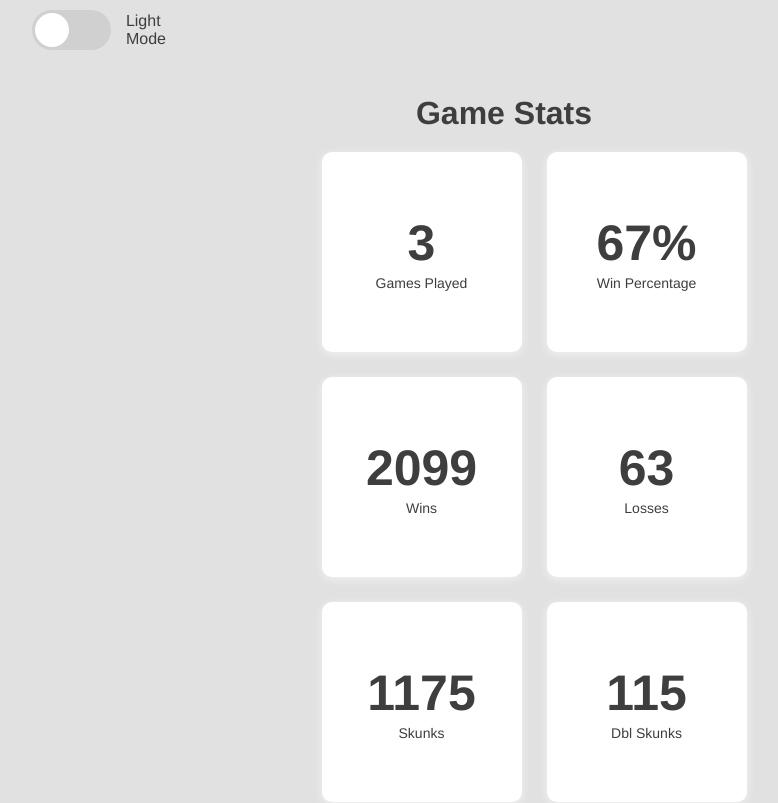
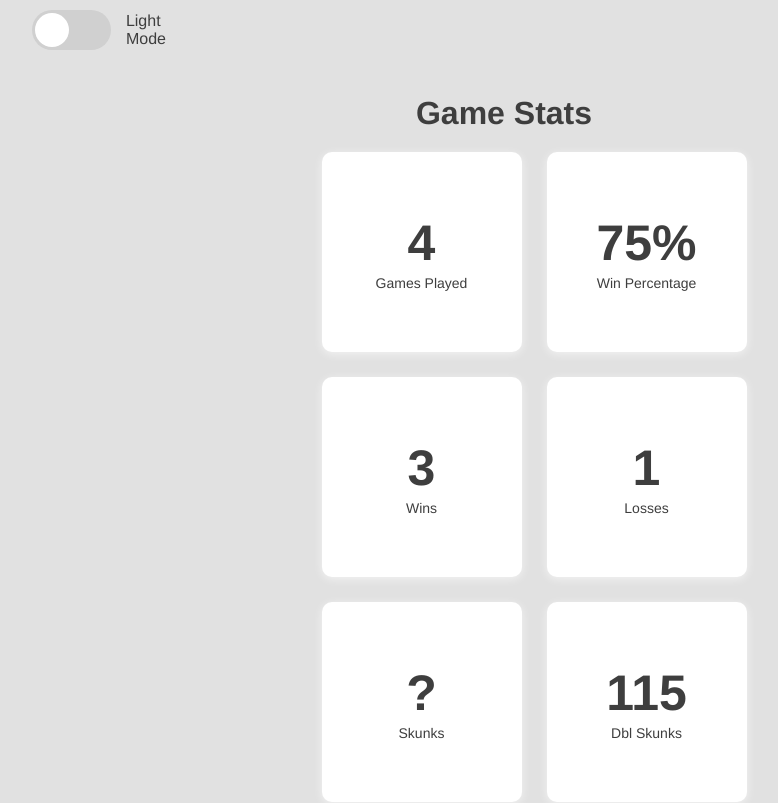
Before and after one commit to ClaytonDewey/tca-cribbage, a React (Create React App) app: page /#/stats in a window 1280 px wide. Shown: the top 803 px of the page, without its empty margins (136-914 px from the left). Built offline with nearby package versions, Linux system fonts and the light colour scheme.

Commit message:
Worked on wins/losses...
Trying to figure out skunks and double skunks...

```diff
--- a/src/App.tsx
+++ b/src/App.tsx
@@ -16,8 +16,10 @@ interface gameResult {
     end: string;
     winner: string;
     players: player[];
-    skunk?: boolean,
-    dblSkunk?: boolean
+    skunk?: boolean;
+    dblSkunk?: boolean;
+    skunked?: boolean;
+    dblSkunked?: boolean
 }
 
 const game1: gameResult = {
@@ -49,10 +51,18 @@ const game3: gameResult = {
     , players: [{ name: "Me", order: 2}, { name: "Dad", order: 1}]
 }
 
+const game4: gameResult = {
+     start: "2022-02-15T22:00:30"
+    , end: "2022-02-15T22:30:30"
+    , winner: "Me"
+    , players: [{ name: "Me", order: 2}, { name: "Dad", order: 1}]
+}
+
 let gameResults = [
-    game1,
-    game2,
-    game3
+    game1
+    , game2
+    , game3
+    , game4
 ]
 
 const calculateWinningPercentage = (results: gameResult[], who: string): number => {
@@ -60,6 +70,8 @@ const calculateWinningPercentage = (results: gameResult[], who: string): number
 
     return percentage < 1 ? +percentage.toFixed(2) * 100 : percentage * 100;
 };
+
+const calculateTotalWins = (results: gameResult[], who: string): number => (results.filter(x => x.winner === who).length);
 
 const toggleMode = () => {
     const html = document.querySelector("html");
@@ -89,7 +101,11 @@ const App = () => {
                 <Route path="setup" element={<SetupGame />} />
                 <Route path="play" element={<PlayGame />} />
                 <Route path="stats" element={
-                    <Stats gameResults={gameResults} calcPercentage={calculateWinningPercentage(gameResults, "Me")} />
+                    <Stats
+                        gameResults={gameResults}
+                        calcPercentage={calculateWinningPercentage(gameResults, "Me")}
+                        calcWins={calculateTotalWins(gameResults, "Me")}
+                    />
                 } />
             </Routes>
         </>
--- a/src/Components/Stats/Stats.tsx
+++ b/src/Components/Stats/Stats.tsx
@@ -1,6 +1,6 @@
 import { useNavigate } from "react-router-dom";
 
-export const Stats = ({ gameResults, calcPercentage }) => {
+export const Stats = ({ gameResults, calcPercentage, calcWins }) => {
     const nav = useNavigate();
 
     return (
@@ -19,15 +19,15 @@ export const Stats = ({ gameResults, calcPercentage }) => {
                     Win Percentage
                 </div>
                 <div className="stat">
-                    <span>2099</span>
+                    <span>{calcWins}</span>
                     Wins
                 </div>
                 <div className="stat">
-                    <span>63</span>
+                    <span>{gameResults.length - calcWins}</span>
                     Losses
                 </div>
                 <div className="stat">
-                    <span>1175</span>
+                    <span>?</span>
                     Skunks
                 </div>
                 <div className="stat">
```
